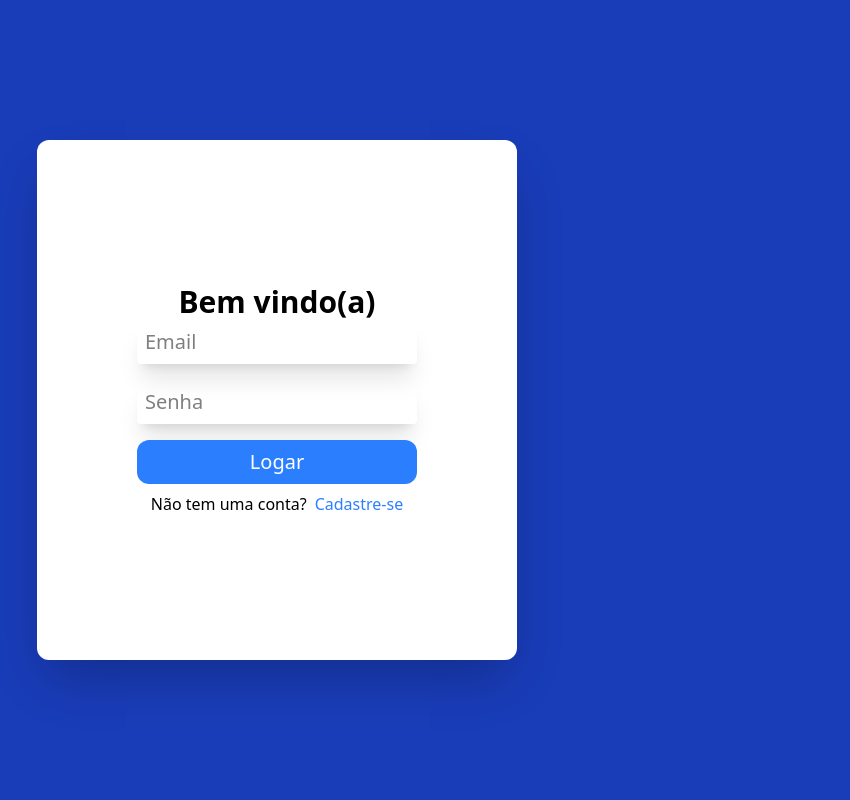
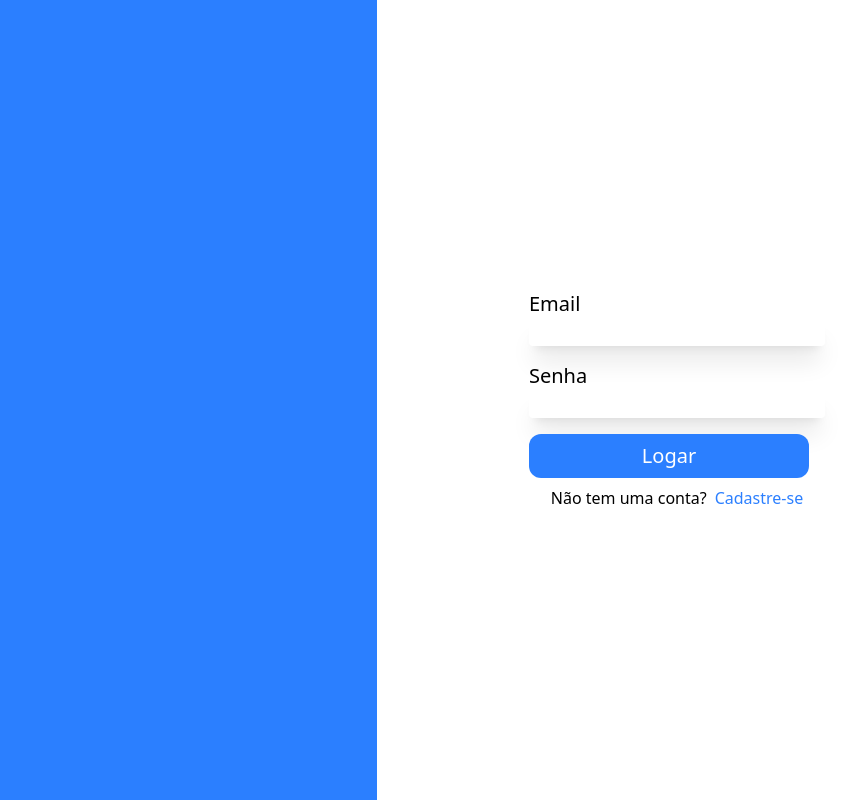
Before and after one commit to Tiago-burlamaque/Projeto-Sa-3-Fase, a React (Vite) app in the folder sa/: page / in a window 1280 px wide. Shown: the whole page, without its empty margins (363-1213 px from the left). Built offline with nearby package versions, Linux system fonts and the light colour scheme.

Commit message:
tela de login atualizada

```diff
--- a/sa/src/components/LoginForm/LoginForm.jsx
+++ b/sa/src/components/LoginForm/LoginForm.jsx
@@ -11,49 +11,74 @@ function LoginForm() {
   const handleLogin = () => {
     e.preventDefault()
 
-    const admEmail = 'adm@gmail.com'
-    const admPassowrd = 'adm12345'
 
-    if(email === admEmail && senha === admPassowrd) {
-      toast.success('Você logou com adm')
-      navigate('cadastro')
-    } else {
-      toast.error('erro ao logar como adm. Verifique email e senha')
-    }
   }
 
   return (
-   <div className='flex flex-col justify-center items-center h-screen bg-blue-800'>
-  <div className="flex flex-col border-none justify-center items-center text-center w-120 h-130 rounded-xl bg-white shadow-2xl text-xl">
-    <h1 className='font-bold text-3xl'>Bem vindo(a)</h1>
-    <form action="" onSubmit={handleLogin}>
+      <div className='flex flex-col h-screen justify-center items-center ml-15'>
+      <div className='flex flex-col  justify-center items-center  w-120 h-130 rounded-xl bg-white  text-xl'>
+        <form className='flex flex-col'>
           <div className='flex flex-col gap-4'>
-        <input
-          type="email"
-          id='email'
+
+          <div className='flex flex-col gap-0'>
+          <label htmlFor="email">Email</label>
+          <input type="email"
           value={email}
           onChange={(e) => setEmail(e.target.value)}
-          placeholder='Email'
-          className='w-70 p-2 rounded outline-blue-500  shadow-xl '
-        />
-        <input
-          type="password"
-          id='senha'
+          required
+          className='rounded outline-blue-500  shadow-xl' />
+          </div>
+
+          <div className='flex flex-col gap-0'>
+          <label htmlFor="senha">Senha</label>
+          <input type="password"
           value={senha}
           onChange={(e) => setSenha(e.target.value)}
-          placeholder='Senha'
-          minLength={8}
-          className='w-70 p-2 rounded outline-blue-500  shadow-xl '
-        />
+          required
+          className='rounded outline-blue-500  shadow-xl' />
+          </div>
+
           <button onSubmit={handleLogin} className='bg-blue-500 text-white w-70 p-2 rounded-xl transition hover:bg-blue-700 cursor-pointer'>Logar</button>
           </div>
         </form>
         <div className='flex'>
+
          <p  className='text-base mt-2 mr-2'>Não tem uma conta?</p>
      <p className='relative text-blue-500 hover:text-blue-800 after:absolute after:left-0 after:bottom-0 after:w-full after:h-[2px] after:bg-blue-600 after:scale-x-0 hover:after:scale-x-100 after:origin-left after:transition-transform after:duration-300 text-base mt-2'><Link to='cadastro'>Cadastre-se</Link></p>
       </div>
         </div>
     </div>
+//    <div className='flex flex-col justify-center items-center h-screen bg-blue-800'>
+//   <div className="flex flex-col border-none justify-center items-center text-center w-120 h-130 rounded-xl bg-white shadow-2xl text-xl">
+//     <h1 className='font-bold text-3xl'>Bem vindo(a)</h1>
+//     <form action="" onSubmit={handleLogin}>
+//       <div className='flex flex-col gap-4'>
+//         <input
+//           type="email"
+//           id='email'
+//           value={email}
+//           onChange={(e) => setEmail(e.target.value)}
+//           placeholder='Email'
+//           className='w-70 p-2 rounded outline-blue-500  shadow-xl '
+//         />
+//         <input
+//           type="password"
+//           id='senha'
+//           value={senha}
+//           onChange={(e) => setSenha(e.target.value)}
+//           placeholder='Senha'
+//           minLength={8}
+//           className='w-70 p-2 rounded outline-blue-500  shadow-xl '
+//         />
+//         <button onSubmit={handleLogin} className='bg-blue-500 text-white w-70 p-2 rounded-xl transition hover:bg-blue-700 cursor-pointer'>Logar</button>
+//       </div>
+//     </form>
+//     <div className='flex'>
+//     <p  className='text-base mt-2 mr-2'>Não tem uma conta?</p>
+//     <p className='relative text-blue-500 hover:text-blue-800 after:absolute after:left-0 after:bottom-0 after:w-full after:h-[2px] after:bg-blue-600 after:scale-x-0 hover:after:scale-x-100 after:origin-left after:transition-transform after:duration-300 text-base mt-2'><Link to='cadastro'>Cadastre-se</Link></p>
+//     </div>
+//   </div>
+// </div>
 
   )
 }
--- a/sa/src/pages/Login/Login.jsx
+++ b/sa/src/pages/Login/Login.jsx
@@ -3,8 +3,13 @@ import LoginForm from '../../components/LoginForm/LoginForm'
 
 function Login() {
   return (
-    <div className=''>
-      <LoginForm />
+    <div className='flex bg-white'>
+      <div className='bg-blue-500 min-h-screen w-200'>
+
+      </div>
+      <div>
+        <LoginForm />
+      </div>
     </div>
   )
 }
```
Lines whose indentation alone changed are shown as unchanged.
